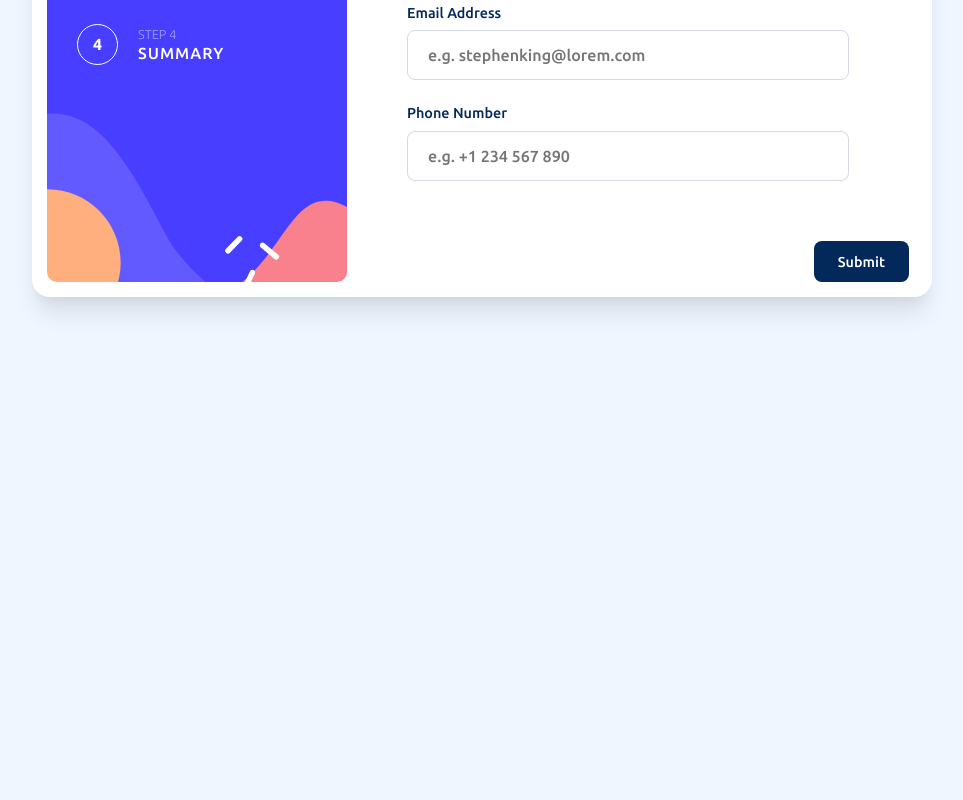
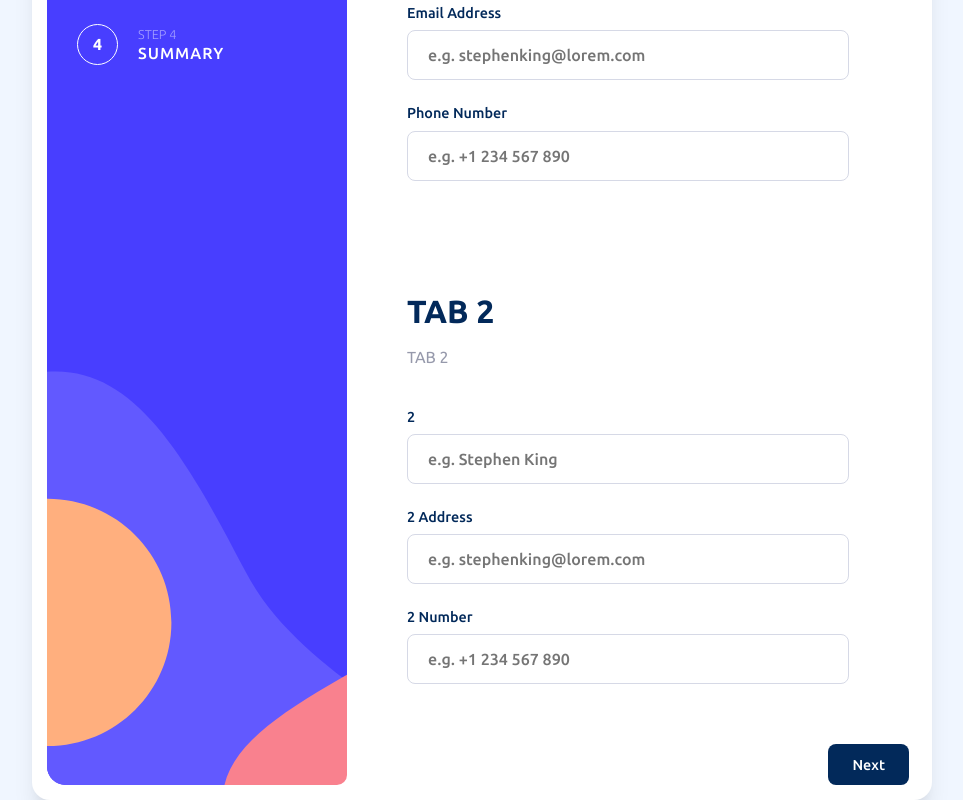
Before and after one commit to ellyx81/Multi-step-form, a plain HTML site: page index.html in a window 1280 px wide. Shown: the part 348-1148 px from the top of the page, without its empty margins (158-1121 px from the left). Before the commit the page ends 800 px from the top, so only its background shows below. Drawn offline with Linux system fonts and the light colour scheme.

Commit message:
fixed the bug where all tabs is showing

```diff
--- a/index.html
+++ b/index.html
@@ -112,6 +112,41 @@
         </form>
       </div>
 
+      <div class="tab">
+
+        <form class="contact-form">
+          <h1 class="main__heading">
+            TAB 2
+          </h1>
+          <h2 class="tab__subheading">
+            TAB 2
+          </h2>
+          <div class="contact-form__content">
+            <h3 class="contact-form__label">
+              2
+            </h3>
+            <input class="contact-form__input" type="text" placeholder="e.g. Stephen King"required>
+          </div>
+
+          <div class="contact-form__content">
+            <h3 class="contact-form__label">
+              2 Address
+            </h3>
+            <input class="contact-form__input" type="email" placeholder="e.g. stephenking@lorem.com" required>
+          </div>
+
+          <div class="contact-form__content">
+            <h3 class="contact-form__label">
+              2 Number
+            </h3>
+            <input class="contact-form__input"  type="tel" placeholder="e.g. +1 234 567 890" pattern="[0-9]{1}-[0-9]{3}-[0-9]{2}-[0-9]{3}" required>
+          </div>
+        </form>
+      </div>
+
+      <!-- Step 2 end-->
+
+      <!--BUTTON CONTAINER-->
       <div class="contact-form__button-container">
         <button type="button" id="contact-form__previous-button" class="contact-form__button" onclick="nextPrev(-1)">
           Go Back
@@ -124,7 +159,6 @@
     </div>
 
   </div>
-  <!-- Step 1 end-->
 
   <div class="attribution">
     Challenge by <a href="https://www.frontendmentor.io?ref=challenge" target="_blank">Frontend Mentor</a>.
--- a/style.scss
+++ b/style.scss
@@ -229,7 +229,7 @@ body {
   }
 
   .tab {
-    //display: none;
+    display: none;
     margin: auto;
     margin-top: -70px;
     padding: 0px;
```
Also changed, not shown: function.js (line endings or trailing spaces), style.css, 1 other file.
